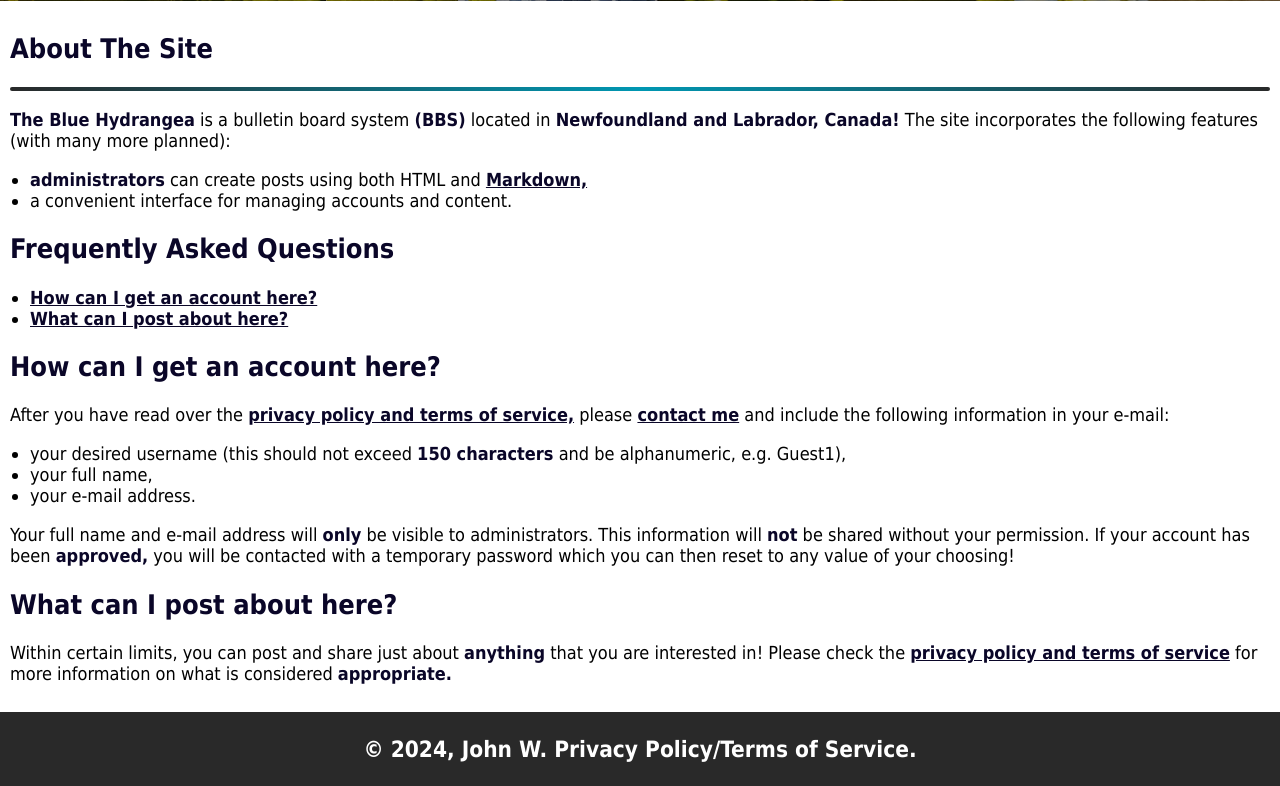
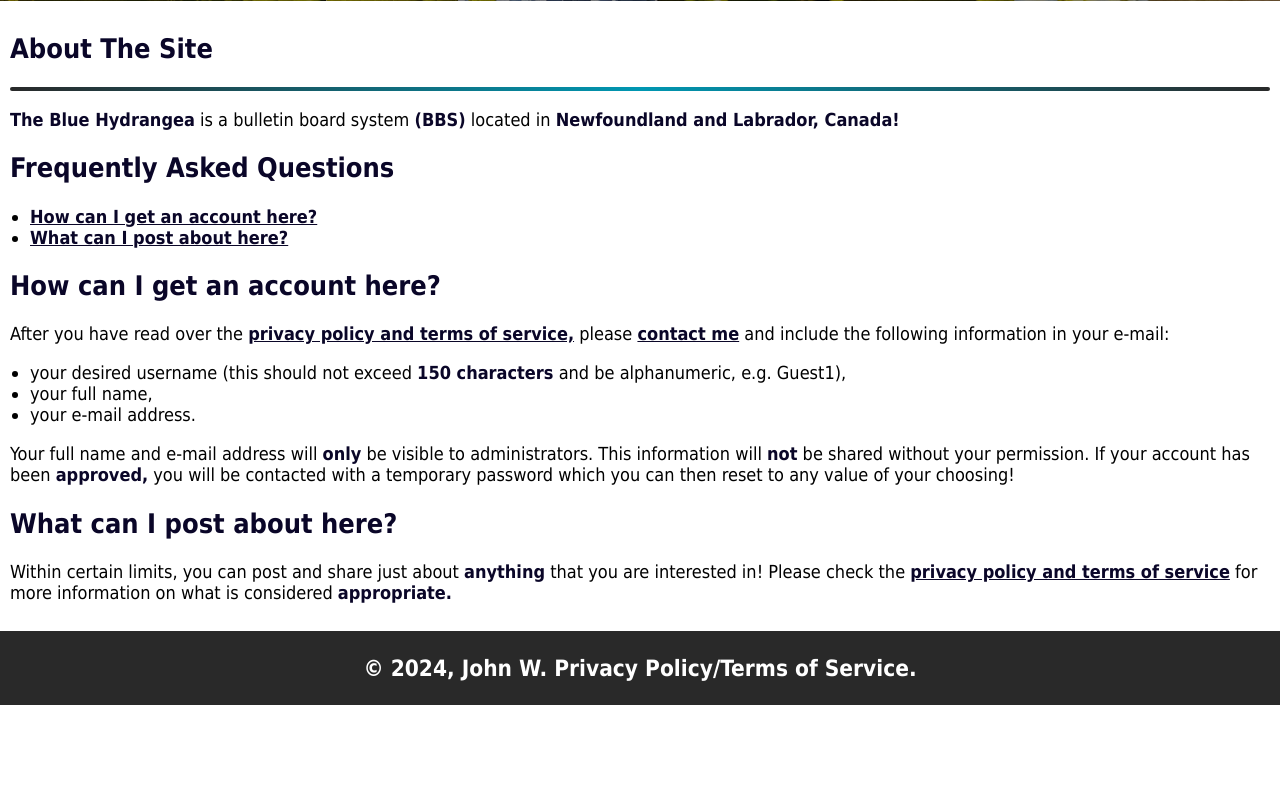
Before and after one commit to st0h/Django, a Django app: template website/posts/templates/posts/about.html in a window 1280 px wide. Shown: the part 507-1293 px from the top of the page. After the commit the page ends 1212 px from the top, so only its background shows below. Run offline with Django 3.2, Linux system fonts and the light colour scheme; the template is opened without the code that fills it, so the values that code supplies are empty.

Commit message:
Removed feature description from about.html

```diff
--- a/website/posts/templates/posts/about.html
+++ b/website/posts/templates/posts/about.html
@@ -3,11 +3,7 @@
 <h1>About The Site</h1>
 <hr>
 <p><strong>The Blue Hydrangea</strong> is a bulletin board system <strong>(BBS)</strong> located in <strong>Newfoundland and Labrador,
-Canada!</strong> The site incorporates the following features (with many more planned):</p>
-<ul>
-    <li><strong>administrators</strong> can create posts using both HTML and <a href="https://www.markdownguide.org">Markdown,</a></li>
-    <li>a convenient interface for managing accounts and content.</li>
-</ul>
+Canada!</strong></p>
 <h2>Frequently Asked Questions</h2>
 <ul>
     <li><a href="#faq1">How can I get an account here?</a></li>
```
